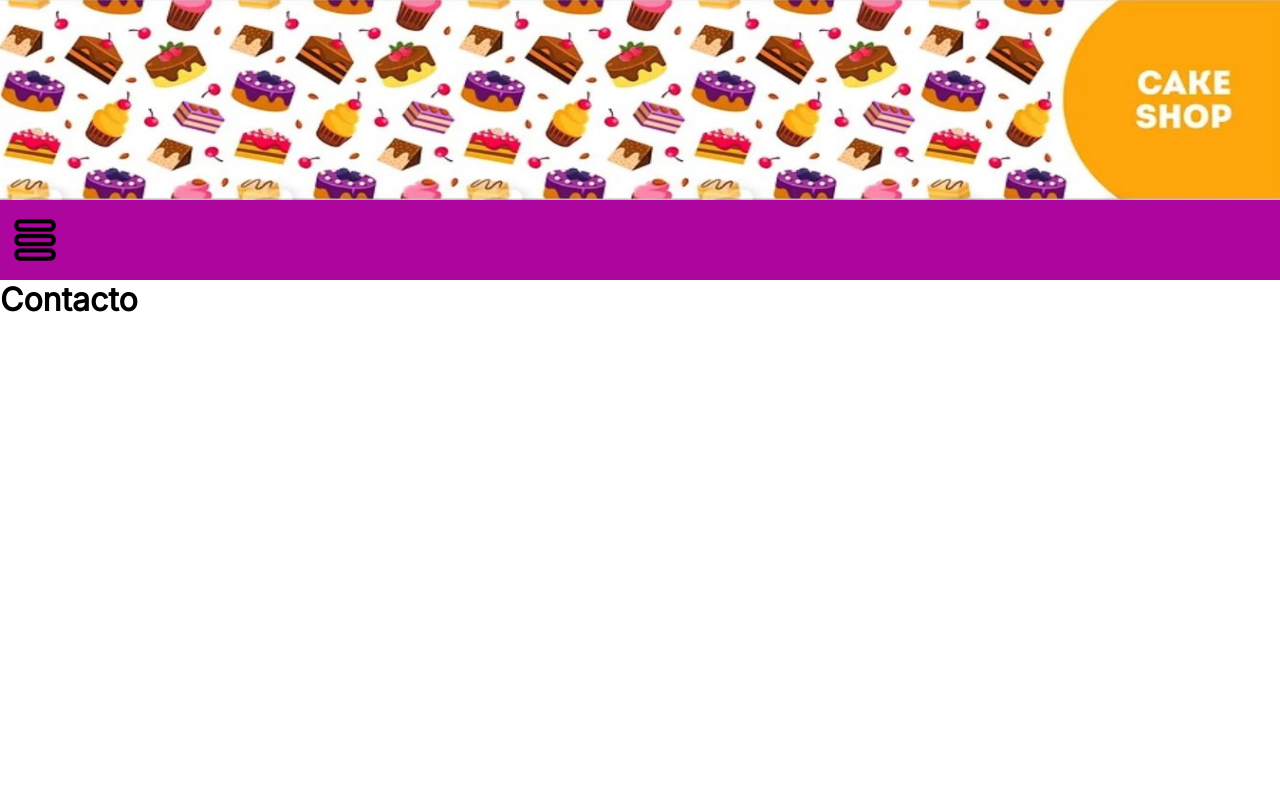
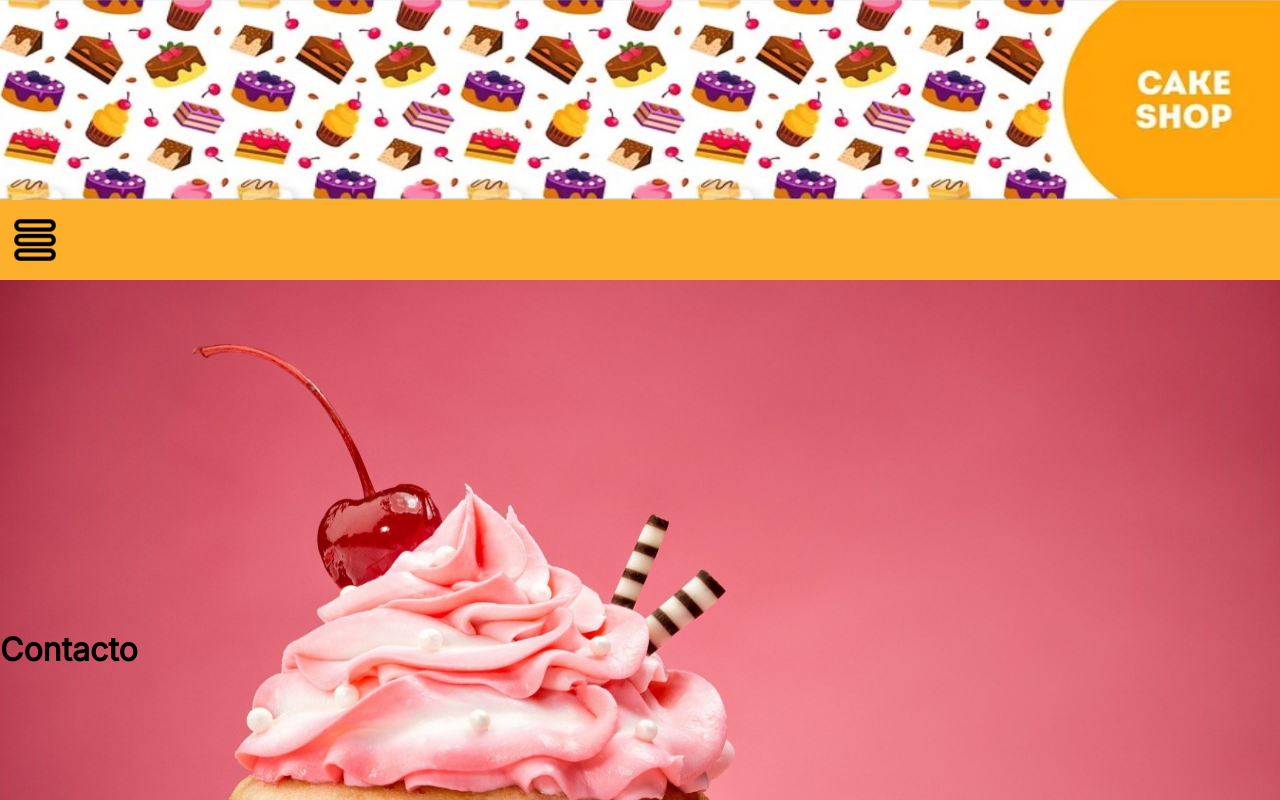
Before and after one commit to LilianJuri/web-page-pasteleria-carlota, a React (Create React App) app: page /contacto in a window 1280 px wide. Shown: the top 800 px of the page. Built offline with nearby package versions, Linux system fonts and the light colour scheme.

Commit message:
add footer and home background

```diff
--- a/src/App.js
+++ b/src/App.js
@@ -7,6 +7,8 @@ import DetalleDeProducto from './pages/DetalleDeProducto';
 import Contacto from './pages/Contacto';
 import Navbar from './component/Navbar';
 import Banner from './component/Banner';
+import BackgroundInicio from './component/BackgroundInicio';
+import Footer from './component/Footer';
 import './App.css';
 
 function App() {
@@ -14,6 +16,9 @@ function App() {
     <div>
       <Banner />
       <Navbar />
+      <BackgroundInicio />
+      <Footer />
+
         <main>
           <Routes>
             <Route path='/inicio' element={<Inicio />} />
--- /dev/null
+++ b/src/component/BackgroundInicio.css
@@ -0,0 +1,4 @@
+.background-image-inicio{
+    width: 100%;
+    height: 800px;
+}
--- /dev/null
+++ b/src/component/BackgroundInicio.js
@@ -0,0 +1,12 @@
+import './BackgroundInicio.css';
+import backgroundImage from '../img/background-inicio.jpg';
+
+const BackgroundInicio = () => {
+    return(
+    <div className="banner-top">
+        <img src={backgroundImage} className='background-image-inicio' alt="img-banner-top" />
+    </div>
+    )
+}
+
+export default BackgroundInicio;
--- /dev/null
+++ b/src/component/Footer.css
@@ -0,0 +1,5 @@
+.footer-bottom{
+    background-color: black;
+    width: 100%;
+    height: 150px;
+}
--- /dev/null
+++ b/src/component/Footer.js
@@ -0,0 +1,12 @@
+import './Footer.css';
+
+
+const Banner = () => {
+    return(
+    <div className="footer-bottom">
+
+    </div>
+    )
+}
+
+export default Banner;
--- a/src/component/Navbar.css
+++ b/src/component/Navbar.css
@@ -5,7 +5,7 @@
 }
 
 .navbar{
-    background: #ad069f;
+    background: #fdb02b;
     height: 80px;
     justify-content: start;
     align-items: center;
```
Also changed, not shown: src/img/background-inicio.jpg (added).
